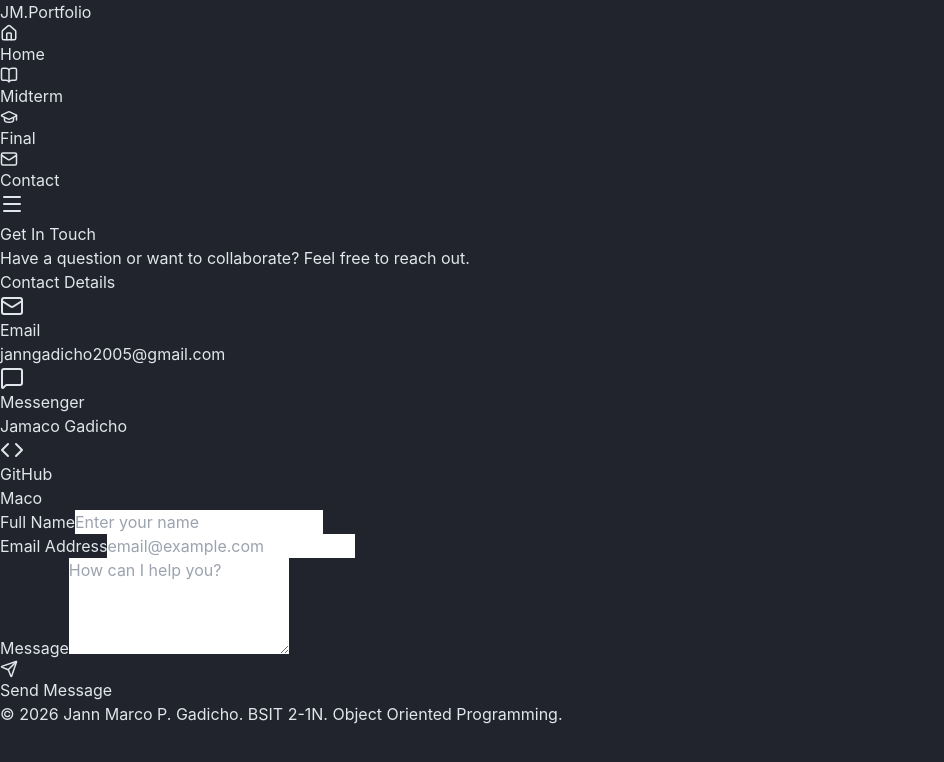
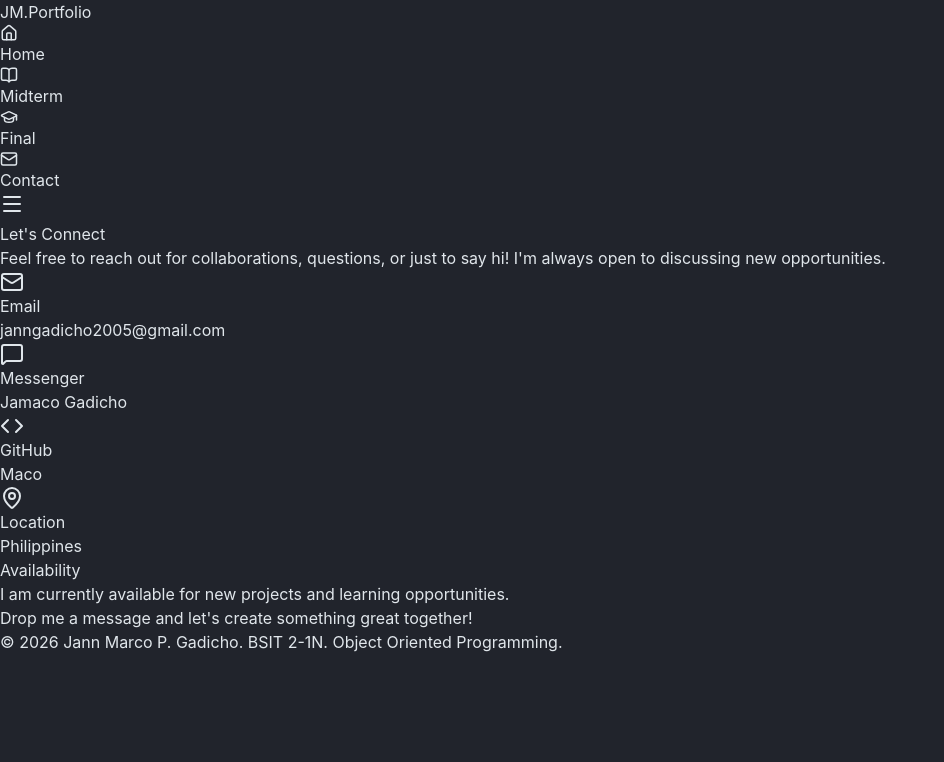
Before and after one commit to Jamacoo/OOP-EPortfolio, a React app: page /contact in a window 1280 px wide. Shown: the top 762 px of the page, without its empty margins (0-944 px from the left). Built offline with nearby package versions, Linux system fonts and the light colour scheme; the HTML template or start-up script is replaced by a standard one.

Commit message:
Enhance site: add sample questions to reflections, redesign Contact page, and implement smooth page transitions

```diff
--- a/src/App.jsx
+++ b/src/App.jsx
@@ -1,20 +1,47 @@
-import { BrowserRouter as Router, Routes, Route } from 'react-router-dom';
+import { BrowserRouter as Router, Routes, Route, useLocation } from 'react-router-dom';
+import { AnimatePresence, motion } from 'framer-motion';
 import Layout from './components/Layout';
 import Home from './pages/Home';
 import Midterm from './pages/Midterm';
 import Final from './pages/Final';
 import Contact from './pages/Contact';
 
+const AnimatedRoutes = () => {
+  const location = useLocation();
+
+  return (
+    <AnimatePresence mode="wait">
+      <Routes location={location} key={location.pathname}>
+        <Route path="/" element={
+          <motion.div initial={{ opacity: 0 }} animate={{ opacity: 1 }} exit={{ opacity: 0 }} transition={{ duration: 0.3 }}>
+            <Home />
+          </motion.div>
+        } />
+        <Route path="/midterm" element={
+          <motion.div initial={{ opacity: 0 }} animate={{ opacity: 1 }} exit={{ opacity: 0 }} transition={{ duration: 0.3 }}>
+            <Midterm />
+          </motion.div>
+        } />
+        <Route path="/final" element={
+          <motion.div initial={{ opacity: 0 }} animate={{ opacity: 1 }} exit={{ opacity: 0 }} transition={{ duration: 0.3 }}>
+            <Final />
+          </motion.div>
+        } />
+        <Route path="/contact" element={
+          <motion.div initial={{ opacity: 0 }} animate={{ opacity: 1 }} exit={{ opacity: 0 }} transition={{ duration: 0.3 }}>
+            <Contact />
+          </motion.div>
+        } />
+      </Routes>
+    </AnimatePresence>
+  );
+};
+
 function App() {
   return (
     <Router>
       <Layout>
-        <Routes>
-          <Route path="/" element={<Home />} />
-          <Route path="/midterm" element={<Midterm />} />
-          <Route path="/final" element={<Final />} />
-          <Route path="/contact" element={<Contact />} />
-        </Routes>
+        <AnimatedRoutes />
       </Layout>
     </Router>
   );
--- a/src/components/Layout.jsx
+++ b/src/components/Layout.jsx
@@ -1,18 +1,14 @@
 import Navbar from './Navbar';
-import { motion } from 'framer-motion';
 
 const Layout = ({ children }) => {
   return (
     <div className="min-h-screen bg-background">
       <Navbar />
-      <motion.main
-        initial={{ opacity: 0, y: 20 }}
-        animate={{ opacity: 1, y: 0 }}
-        transition={{ duration: 0.5 }}
+      <main
         className="pt-24 pb-12 px-4 sm:px-6 lg:px-8 max-w-7xl mx-auto"
       >
         {children}
-      </motion.main>
+      </main>
       <footer className="border-t border-border py-8 text-center text-muted-foreground text-sm">
         <p>© 2026 Jann Marco P. Gadicho. BSIT 2-1N. Object Oriented Programming.</p>
       </footer>
--- a/src/pages/Contact.jsx
+++ b/src/pages/Contact.jsx
@@ -1,82 +1,57 @@
 import { motion } from 'framer-motion';
-import { Mail, Code, Briefcase, MessageSquare, Send } from 'lucide-react';
+import { Mail, MessageSquare, MapPin, Code } from 'lucide-react';
 
 const Contact = () => {
+  const contactInfo = [
+    { icon: <Mail className="text-primary" />, label: "Email", value: "janngadicho2005@gmail.com", href: "mailto:janngadicho2005@gmail.com" },
+    { icon: <MessageSquare className="text-primary" />, label: "Messenger", value: "Jamaco Gadicho", href: "#" },
+    { icon: <Code className="text-primary" />, label: "GitHub", value: "Maco", href: "https://github.com/Maco" },
+    { icon: <MapPin className="text-primary" />, label: "Location", value: "Philippines", href: "#" },
+  ];
+
+
   return (
-    <div className="max-w-4xl mx-auto space-y-12">
+    <div className="max-w-4xl mx-auto space-y-16">
       <header className="text-center space-y-4">
-        <h1 className="text-4xl font-bold">Get In Touch</h1>
-        <p className="text-muted-foreground text-lg">
-          Have a question or want to collaborate? Feel free to reach out.
+        <h1 className="text-5xl font-bold tracking-tight">Let's Connect</h1>
+        <p className="text-muted-foreground text-xl max-w-xl mx-auto">
+          Feel free to reach out for collaborations, questions, or just to say hi! I'm always open to discussing new opportunities.
         </p>
       </header>
 
-      <div className="grid grid-cols-1 md:grid-cols-2 gap-12">
-        {/* Contact Info */}
-        <div className="space-y-8">
-          <div className="space-y-6">
-            <h2 className="text-2xl font-bold">Contact Details</h2>
-            <div className="space-y-4">
-              {[
-                { icon: <Mail className="text-primary" />, label: "Email", value: "janngadicho2005@gmail.com" },
-                { icon: <MessageSquare className="text-primary" />, label: "Messenger", value: "Jamaco Gadicho" },
-                { icon: <Code className="text-primary" />, label: "GitHub", value: "Maco" },
-              ].map((item, index) => (
-                <motion.div
+      <div className="grid grid-cols-1 md:grid-cols-2 gap-8">
+        {contactInfo.map((item, index) => (
+          <motion.a
             key={index}
-                  whileHover={{ x: 5 }}
-                  className="flex items-center gap-4 p-4 rounded-xl border border-border bg-card shadow-sm"
+            href={item.href}
+            target="_blank"
+            rel="noopener noreferrer"
+            whileHover={{ scale: 1.02, backgroundColor: "rgba(var(--primary-rgb), 0.05)" }}
+            className="flex items-center gap-6 p-6 rounded-2xl border border-border bg-card shadow-sm transition-all hover:border-primary/50"
           >
-                  <div className="w-10 h-10 rounded-lg bg-primary/10 flex items-center justify-center">
+            <div className="w-14 h-14 rounded-xl bg-primary/10 flex items-center justify-center shrink-0">
               {item.icon}
             </div>
             <div>
-                    <p className="text-xs font-semibold text-muted-foreground uppercase">{item.label}</p>
-                    <p className="font-medium">{item.value}</p>
+              <p className="text-sm font-semibold text-muted-foreground uppercase tracking-wider">{item.label}</p>
+              <p className="text-lg font-bold">{item.value}</p>
             </div>
-                </motion.div>
+          </motion.a>
         ))}
       </div>
-          </div>
-        </div>
 
-        {/* Contact Form */}
       <motion.div
-          initial={{ opacity: 0, x: 20 }}
-          animate={{ opacity: 1, x: 0 }}
-          className="p-8 rounded-3xl border border-border bg-card shadow-lg space-y-6"
+        initial={{ opacity: 0 }}
+        animate={{ opacity: 1 }}
+        transition={{ delay: 0.5 }}
+        className="p-8 rounded-3xl border border-border bg-gradient-to-br from-primary/5 to-transparent text-center"
       >
-          <div className="space-y-4">
-            <div className="space-y-2">
-              <label className="text-sm font-medium">Full Name</label>
-              <input
-                type="text"
-                placeholder="Enter your name"
-                className="w-full px-4 py-3 rounded-xl border border-border bg-background focus:ring-2 focus:ring-primary focus:border-transparent outline-none transition-all"
-              />
-            </div>
-            <div className="space-y-2">
-              <label className="text-sm font-medium">Email Address</label>
-              <input
-                type="email"
-                placeholder="email@example.com"
-                className="w-full px-4 py-3 rounded-xl border border-border bg-background focus:ring-2 focus:ring-primary focus:border-transparent outline-none transition-all"
-              />
-            </div>
-            <div className="space-y-2">
-              <label className="text-sm font-medium">Message</label>
-              <textarea
-                rows="4"
-                placeholder="How can I help you?"
-                className="w-full px-4 py-3 rounded-xl border border-border bg-background focus:ring-2 focus:ring-primary focus:border-transparent outline-none transition-all resize-none"
-              ></textarea>
-            </div>
-          </div>
-          <button className="w-full flex items-center justify-center gap-2 bg-primary text-primary-foreground py-4 rounded-xl font-bold hover:opacity-90 transition-all shadow-lg shadow-primary/25">
-            <Send size={18} /> Send Message
-          </button>
+        <h2 className="text-2xl font-bold mb-4">Availability</h2>
+        <p className="text-muted-foreground text-lg">
+          I am currently available for new projects and learning opportunities. <br />
+          Drop me a message and let's create something great together!
+        </p>
       </motion.div>
-      </div>
     </div>
   );
 };
--- a/src/pages/Midterm.jsx
+++ b/src/pages/Midterm.jsx
@@ -15,7 +15,7 @@ const Midterm = () => {
           name: "Quiz 1: OOP Basics",
           date: "Feb 15, 2026",
           image: "https://placehold.co/600x400/3b82f6/white?text=Quiz+1",
-          document: "/reflections/MidtermReflections.txt"
+          document: "/reflections/Quiz1.txt"
         },
       ]
     },
@@ -27,13 +27,13 @@ const Midterm = () => {
           name: "Midterm Seatwork 1: Operators",
           date: "Feb 28, 2026",
           image: "https://placehold.co/600x400/10b981/white?text=Seatwork+1",
-          document: "/reflections/MidtermReflections.txt"
+          document: "/reflections/Seatwork1.txt"
         },
         {
           name: "Midterm Seatwork 2: Coding in Paper",
           date: "Mar 01, 2026",
           image: "https://placehold.co/600x400/10b981/white?text=Seatwork+2",
-          document: "/reflections/MidtermReflections.txt"
+          document: "/reflections/Seatwork2.txt"
         },
       ]
     },
@@ -110,7 +110,7 @@ const Midterm = () => {
           name: "Midterm Examination",
           date: "Apr 22, 2026",
           image: "https://placehold.co/600x400/ef4444/white?text=Midterm+Exam",
-          document: "/reflections/MidtermReflections.txt"
+          document: "/reflections/MidtermExam.txt"
         },
       ]
     }
```
Also changed, not shown: src/components/ImageModal.jsx (+21 -12 lines), public/reflections/MidtermExam.txt, public/reflections/Quiz1.txt (added), public/reflections/Quiz1_Reflection.txt (deleted), public/reflections/Seatwork1.txt (added), public/reflections/Seatwork2.txt (added). Lines whose indentation alone changed are shown as unchanged.
